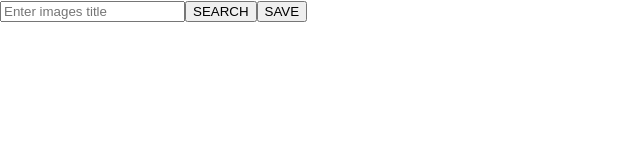
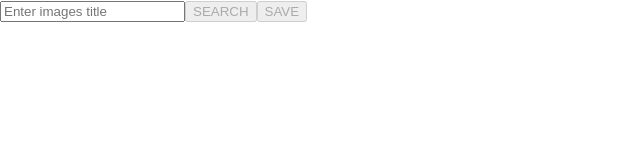
Before and after one commit to LukasKaselionis/unsplash-img-search, a React app: page / in a window 1280 px wide. Shown: the top 160 px of the page, without its empty margins (0-640 px from the left). Built offline with nearby package versions, Linux system fonts and the light colour scheme.

Commit message:
adding a Button disabled actions

```diff
--- a/src/components/UI/Button/Button.css
+++ b/src/components/UI/Button/Button.css
@@ -8,6 +8,10 @@
     outline: none;
     box-shadow: 0 0 4px 2px rgba(0,0,0, 0.2);
     cursor: pointer;
+}
+
+.Button:disabled {
+    cursor: no-drop;
 }
 
 .Button:hover {
--- a/src/components/UI/Button/Button.js
+++ b/src/components/UI/Button/Button.js
@@ -2,7 +2,7 @@ import React from 'react';
 import classes from './Button.css';
 
 const button = (props) => (
-    <button onClick={props.userSubmit} className={[classes.Button, classes[props.btnType]].join(' ')}>
+    <button disabled={props.disabled} onClick={props.userSubmit} className={[classes.Button, classes[props.btnType]].join(' ')}>
         {props.title}
     </button>
 );
--- a/src/components/UI/Form/Form.js
+++ b/src/components/UI/Form/Form.js
@@ -8,8 +8,8 @@ const form = (props) => {
     return (
         <form onSubmit={props.onFormSubmit}>
             <Input changed={props.onChange} query={props.query} />
-            <Button title="SEARCH" btnType={btnType} userSubmit={props.onFormSubmit} />
-            <Button title="SAVE" btnType={btnType} />
+            <Button title="SEARCH" btnType={btnType} userSubmit={props.onFormSubmit} disabled={!props.query} />
+            <Button title="SAVE" btnType={btnType} disabled={!props.query} />
         </form>
     );
 };
--- a/src/hoc/Layout/Layout.js
+++ b/src/hoc/Layout/Layout.js
@@ -26,9 +26,6 @@ class Layout extends Component {
                 console.log(response.config.params.query);
                 console.log(response.data)
                 this.setState({images: response.data.results,  query: response.config.params.query });
-                setTimeout(() => {
-                    console.log(this.state.images);
-                }, 2000);
             })
             .catch(err => {
                 if (err.response) {
```
